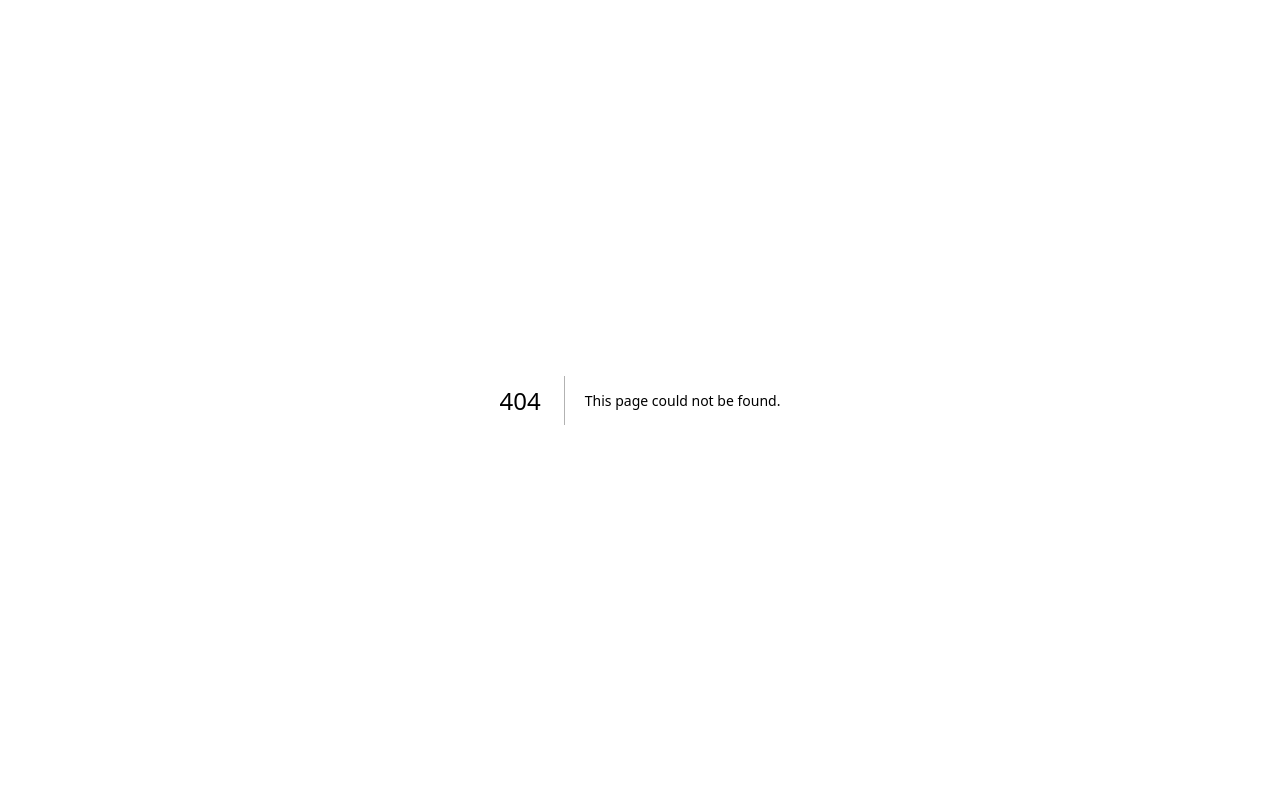
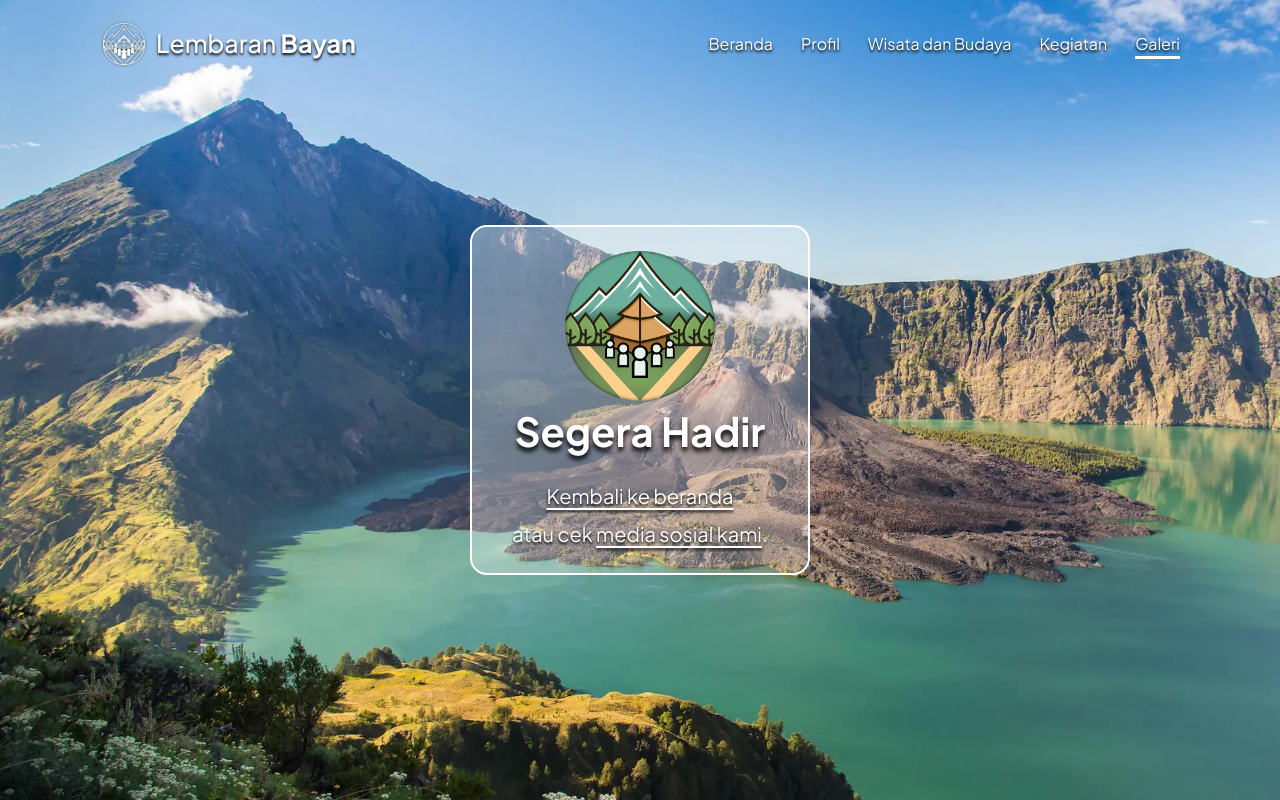
Before and after one commit to Lembaran-Bayan/Website-Bayan, a Next.js app: page /galeri in a window 1280 px wide. Before the commit this address had no page. Built offline with nearby package versions, Linux system fonts and the light colour scheme.

Commit message:
feat: prepare dynamic Navbar

```diff
--- a/src/components/Navbar.tsx
+++ b/src/components/Navbar.tsx
@@ -14,6 +14,10 @@ export default function Navbar() {
   useEffect(() => {
     setScrollPerVH(scrollPosition / window.innerHeight);
   }, [scrollPosition]);
+
+  useEffect(() => {
+    setIsMenuOpen(false);
+  }, [router])
 
   return (
     <nav
@@ -40,27 +44,48 @@ export default function Navbar() {
       <div className="text-shadow-2 lg:flex gap-7 hidden">
         <Link
           href="/"
-          className="after:w-full after:h-[3px] after:bg-white after:absolute relative after:top-[100%] after:left-0 //after:shadow-[0_0_5px_#000]"
+          className={
+            "after:h-[3px] after:bg-white after:absolute relative after:top-[100%] after:left-0 after:w-[0px] hover:after:w-full after:transition-width after:duration-200 " +
+            (router.pathname === "/" ? "after:w-full" : "after:w-0")
+          }
         >
           Beranda
         </Link>
         <Link
-          href="/coming-soon"
-          className="after:h-[3px] after:bg-white after:absolute relative after:top-[100%] after:left-0 after:w-[0px] hover:after:w-full after:transition-width after:duration-200"
+          href="/profile"
+          className={
+            "after:h-[3px] after:bg-white after:absolute relative after:top-[100%] after:left-0 after:w-[0px] hover:after:w-full after:transition-width after:duration-200 " +
+            (router.pathname === "/profile" ? "after:w-full" : "after:w-0")
+          }
         >
           Profil
         </Link>
         <Link
-          href="/coming-soon"
-          className="after:h-[3px] after:bg-white after:absolute relative after:top-[100%] after:left-0 after:w-[0px] hover:after:w-full after:transition-width after:duration-200"
+          href="/wisata-dan-budaya"
+          className={
+            "after:h-[3px] after:bg-white after:absolute relative after:top-[100%] after:left-0 after:w-[0px] hover:after:w-full after:transition-width after:duration-200 " +
+            (router.pathname === "/wisata-dan-budaya" ? "after:w-full" : "after:w-0")
+          }
         >
           Wisata dan Budaya
         </Link>
         <Link
-          href="/coming-soon"
-          className="after:h-[3px] after:bg-white after:absolute relative after:top-[100%] after:left-0 after:w-[0px] hover:after:w-full after:transition-width after:duration-200"
+          href="/kegiatan"
+          className={
+            "after:h-[3px] after:bg-white after:absolute relative after:top-[100%] after:left-0 after:w-[0px] hover:after:w-full after:transition-width after:duration-200 " +
+            (router.pathname === "/kegiatan" ? "after:w-full" : "after:w-0")
+          }
         >
           Kegiatan
+        </Link>
+        <Link
+          href="/galeri"
+          className={
+            "after:h-[3px] after:bg-white after:absolute relative after:top-[100%] after:left-0 after:w-[0px] hover:after:w-full after:transition-width after:duration-200 " +
+            (router.pathname === "/galeri" ? "after:w-full" : "after:w-0")
+          }
+        >
+          Galeri
         </Link>
       </div>
 
--- a/src/pages/_app.tsx
+++ b/src/pages/_app.tsx
@@ -4,6 +4,7 @@ import Head from "next/head";
 import AOS from "aos";
 import "aos/dist/aos.css";
 import { useEffect } from "react";
+import Navbar from "@/components/Navbar";
 
 export default function App({ Component, pageProps }: AppProps) {
   useEffect(() => {
@@ -13,7 +14,7 @@ export default function App({ Component, pageProps }: AppProps) {
   }, []);
 
   return (
-    <>
+    <main className="font-jakarta">
       <Head>
         <link
           rel="icon"
@@ -30,7 +31,8 @@ export default function App({ Component, pageProps }: AppProps) {
           content="Temukan budaya yang kaya, pemandangan menakjubkan, dan semangat komunitas di Kecamatan Bayan, Kabupaten Lombok Utara, Provinsi Lombok Utara. Jelajahi atraksi lokal, acara, dan layanan yang disediakan untuk penduduk dan pengunjung. Tetap terinformasi dan terhubung dengan berita dan pembaruan terbaru dari komunitas kami."
         />
       </Head>
+      <Navbar />
       <Component {...pageProps} />
-    </>
+    </main>
   );
 }
--- /dev/null
+++ b/src/pages/galeri.tsx
@@ -0,0 +1,9 @@
+import ComingSoon from "./coming-soon";
+
+export default function ProfilePage() {
+  return(
+    <main className="bg-white min-h-screen">
+      <ComingSoon />
+    </main>
+  )
+}
--- a/src/pages/index.tsx
+++ b/src/pages/index.tsx
@@ -7,7 +7,7 @@ import Navbar from "@/components/Navbar";
 export default function Home() {
   return (
     <main className="font-jakarta">
-      <Navbar />
+      {/* <Navbar /> */}
       <Hero />
       <Film />
       {/* <Desa /> */}
--- /dev/null
+++ b/src/pages/kegiatan.tsx
@@ -0,0 +1,9 @@
+import ComingSoon from "./coming-soon";
+
+export default function ProfilePage() {
+  return(
+    <main className="bg-white min-h-screen">
+      <ComingSoon />
+    </main>
+  )
+}
--- /dev/null
+++ b/src/pages/profile.tsx
@@ -0,0 +1,9 @@
+import ComingSoon from "./coming-soon";
+
+export default function ProfilePage() {
+  return(
+    <main className="bg-white min-h-screen">
+      <ComingSoon />
+    </main>
+  )
+}
--- /dev/null
+++ b/src/pages/wisata-dan-budaya.tsx
@@ -0,0 +1,9 @@
+import ComingSoon from "./coming-soon";
+
+export default function ProfilePage() {
+  return(
+    <main className="bg-white min-h-screen">
+      <ComingSoon />
+    </main>
+  )
+}
```
